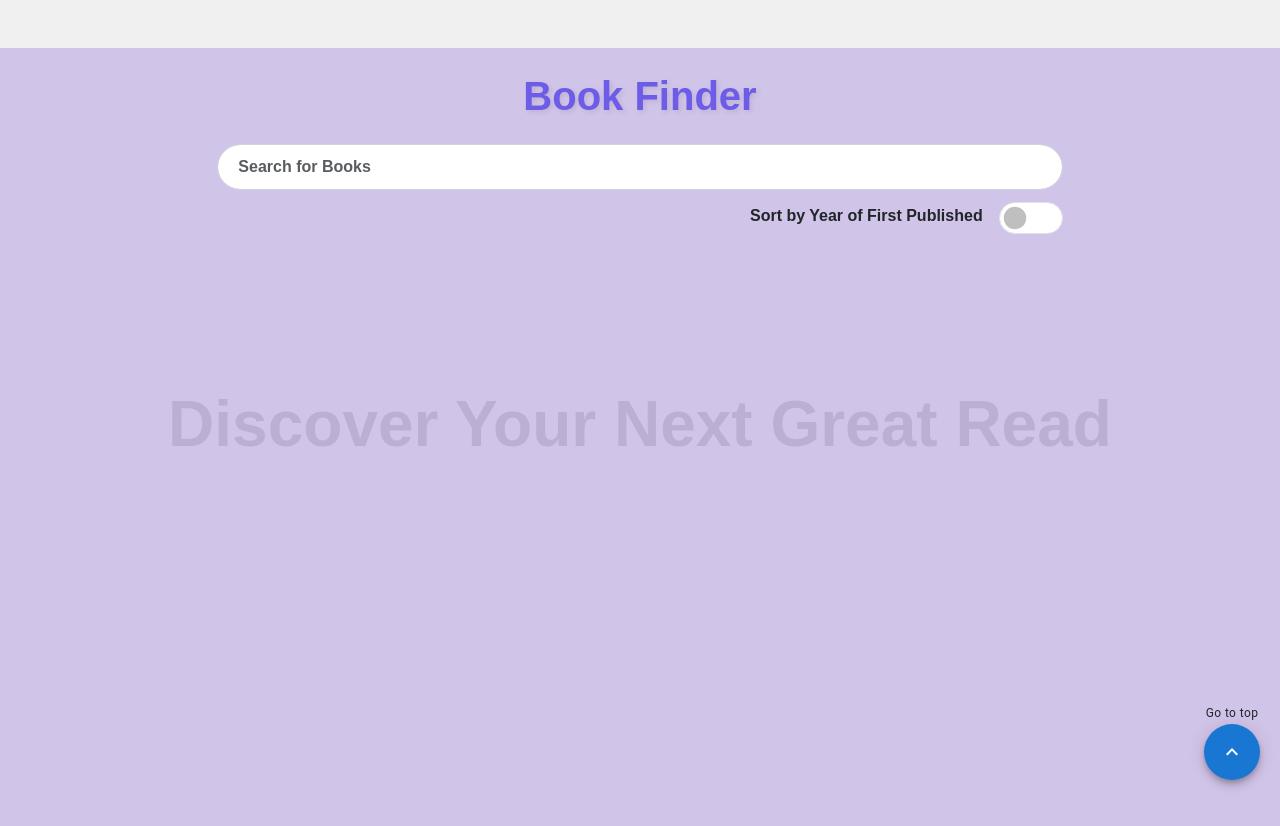
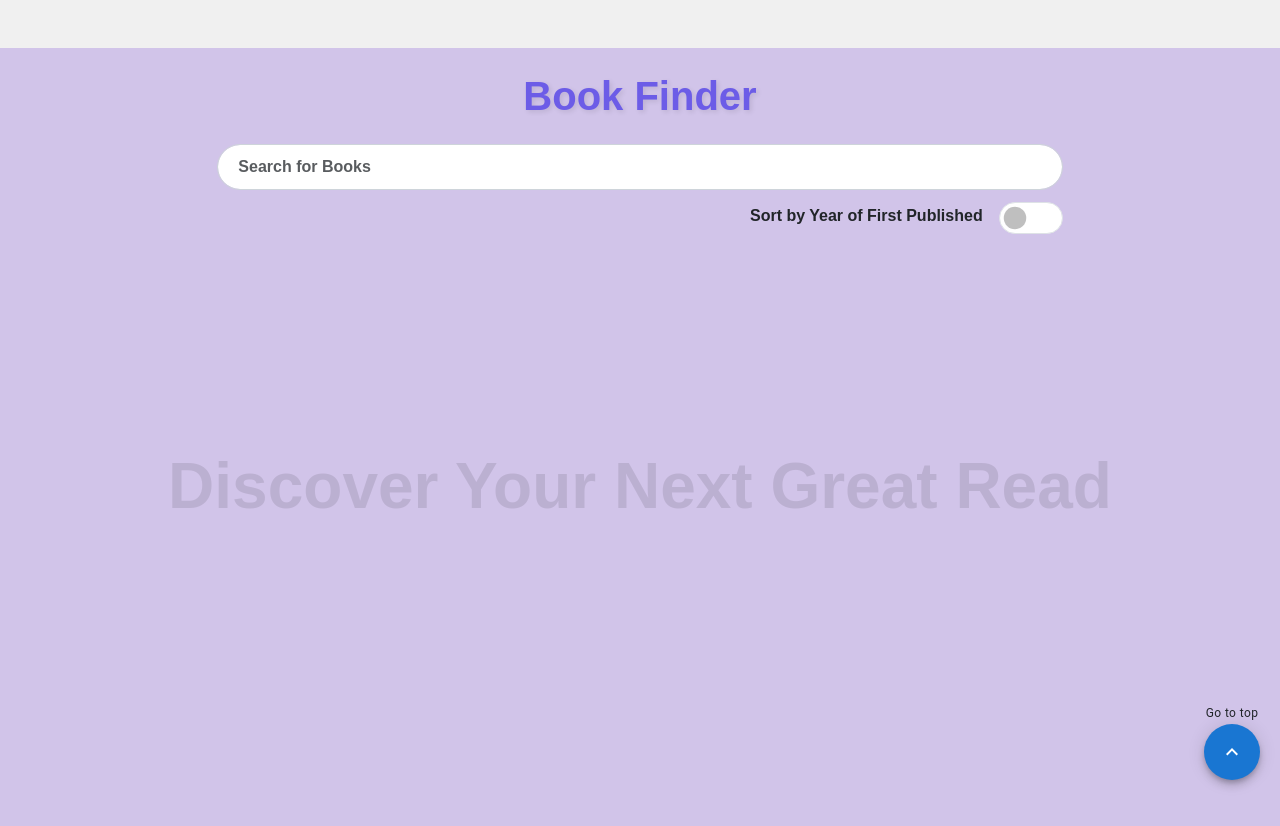
Before and after one commit to barathis98/book-finder, a React (Create React App) app in the folder book-find/: page / in a window 1280 px wide. Shown: the top 826 px of the page. Built offline with nearby package versions, Linux system fonts and the light colour scheme.

Commit message:
fixed a visual bug

```diff
--- a/book-find/src/components/BookFind/BookFind.css
+++ b/book-find/src/components/BookFind/BookFind.css
@@ -91,8 +91,8 @@ body {
 }
 
 .background-text {
-  position: fixed;
-  top: 50%;
+  position: relative;
+  top: 220px;
   left: 50%;
   transform: translate(-50%, -50%);
   text-align: center;
--- a/book-find/src/components/BookFind/BookFind.tsx
+++ b/book-find/src/components/BookFind/BookFind.tsx
@@ -56,11 +56,11 @@ const BookFind = (): React.ReactElement => {
       );
       const data = response.data;
       const booksData: Book[] = data.docs.map((doc: any) => ({
-        title: doc.title || "Unknown",
-        author_name: doc.author_name || "Unknown",
-        first_publish_year: doc.first_publish_year || "Unknown",
-        isbn: doc.isbn || [],
-        number_of_pages_median: doc.number_of_pages_median || "Unknown",
+        title: doc.title ?? "Unknown",
+        author_name: doc.author_name ?? "Unknown",
+        first_publish_year: doc.first_publish_year ?? "Unknown",
+        isbn: doc.isbn ?? [],
+        number_of_pages_median: doc.number_of_pages_median ?? "Unknown",
       }));
       if (booksData.length === 0) {
         setNoResults(true);
@@ -112,7 +112,7 @@ const BookFind = (): React.ReactElement => {
   };
 
   return (
-    <div className="bg-light-purple" style={{ minHeight: "100vh" }}>
+    <div className="bg-light-purple " style={{ minHeight: "100vh" }}>
       <Row className="justify-content-center custom-heading-container mt-5">
         <Col md={8}>
           <h1 className="custom-heading text-center mb-4 mt-4">Book Finder</h1>
```
